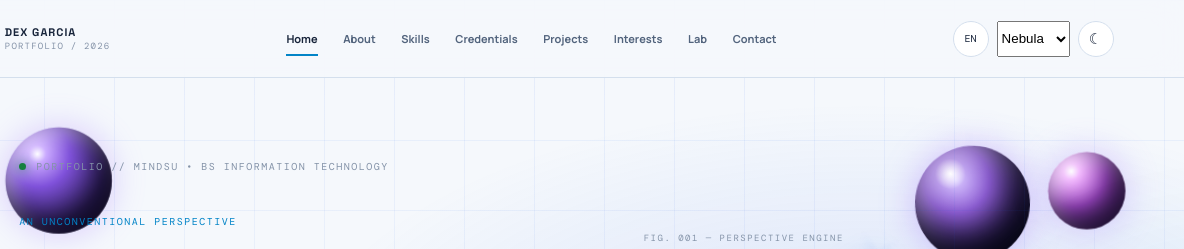
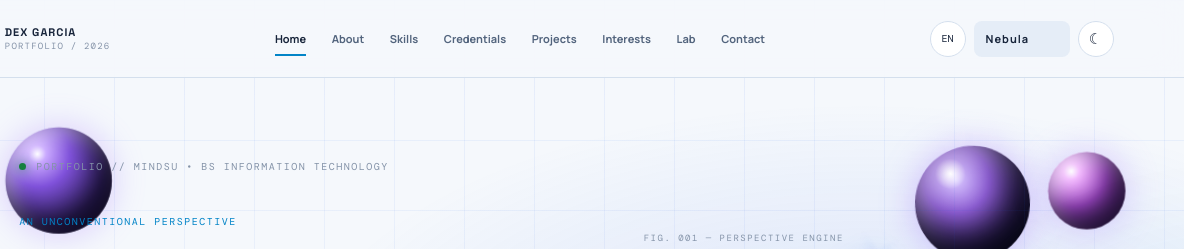
Before and after one commit to dexandrew1002-beep/Dex, a plain HTML site: page index.html in a window 1280 px wide. Shown: the top 249 px of the page, 96-1280 px from the left. Drawn offline with nearby package versions, Linux system fonts and the light colour scheme.

Commit message:
Update style.css

```diff
--- a/style.css
+++ b/style.css
@@ -326,3 +326,40 @@ button:hover,
     animation: none !important;
   }
 }
+/* FOUR-THEME SELECTOR */
+
+.theme-selector {
+  appearance: none;
+  -webkit-appearance: none;
+  padding: 9px 28px 9px 12px;
+  border: 1px solid var(--line);
+  border-radius: 8px;
+  background: var(--surface);
+  color: var(--text);
+  font-family: inherit;
+  font-size: 11px;
+  font-weight: 700;
+  letter-spacing: 1px;
+  cursor: pointer;
+  outline: none;
+  transition: 0.3s ease;
+}
+
+.theme-selector:hover,
+.theme-selector:focus {
+  border-color: var(--accent);
+  box-shadow: 0 0 15px var(--accent-glow);
+}
+
+.theme-selector option {
+  background: #111426;
+  color: white;
+}
+
+@media (max-width: 600px) {
+  .theme-selector {
+    max-width: 88px;
+    padding: 8px 5px;
+    font-size: 9px;
+  }
+}
```
